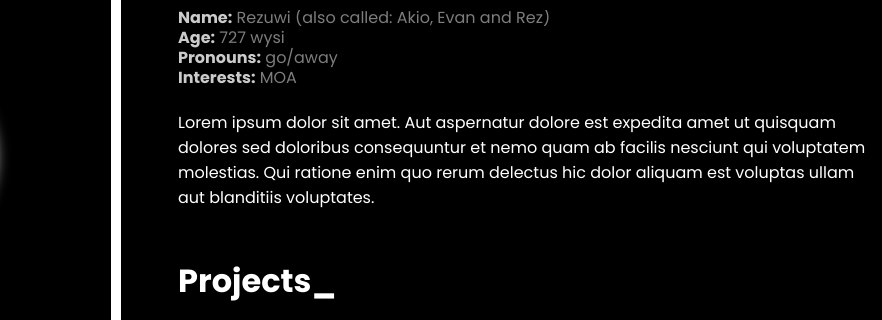
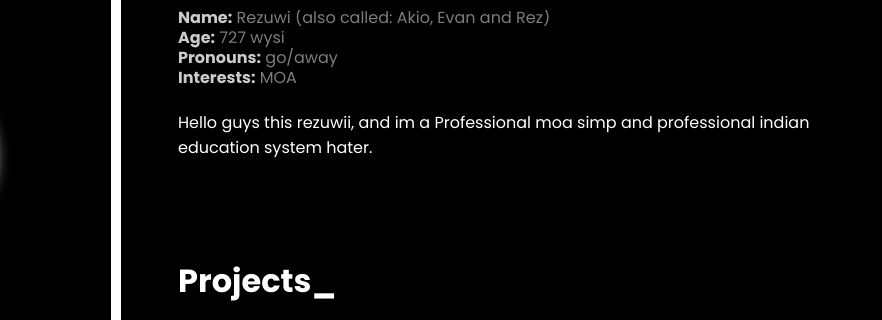
Before and after one commit to puang59/profile, a plain HTML site: page index.html in a window 1280 px wide. Shown: the part 143-463 px from the top of the page, 398-1280 px from the left. Drawn offline with Linux system fonts and the light colour scheme.

Commit message:
edited about me

```diff
--- a/index.html
+++ b/index.html
@@ -38,7 +38,7 @@
             <li><span>Interests:</span> MOA</li>
         </ul>
             <br>
-        <p>Lorem ipsum dolor sit amet. Aut aspernatur dolore est expedita amet ut quisquam dolores sed doloribus consequuntur et nemo quam ab facilis nesciunt qui voluptatem molestias. Qui ratione enim quo rerum delectus hic dolor aliquam est voluptas ullam aut blanditiis voluptates.</p>
+        <p>Hello guys this rezuwii, and im a Professional moa simp and professional indian education system hater.</p>
     </div>
     <div class="projects">
         <h1>Projects_</h1>
```
